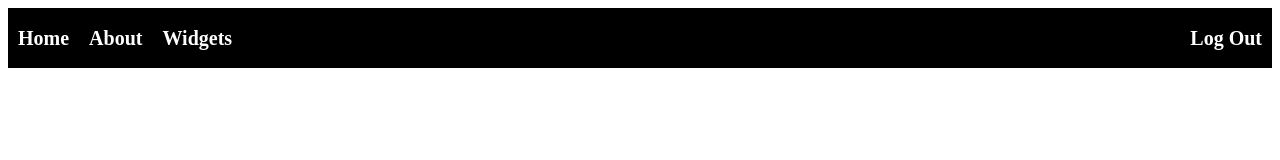
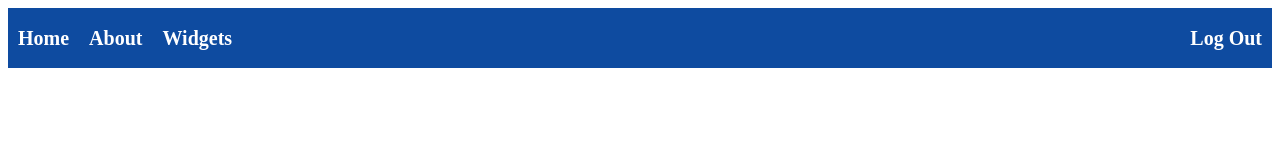
Before and after one commit to wolfsige/Flexbox-Sandbox, a plain HTML site: page index.html in a window 1280 px wide. Drawn offline with Linux system fonts and the light colour scheme.

Commit message:
change nav color

```diff
--- a/css/style.css
+++ b/css/style.css
@@ -4,7 +4,7 @@ nav {
   align-items: center;
   justify-content: flex-start;
   height: 60px;
-  background-color: #000000;
+  background-color: #0e4ba0;
 }
 
 nav > div {
```
